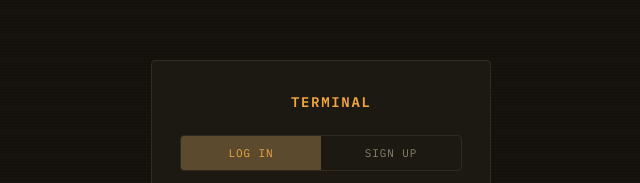
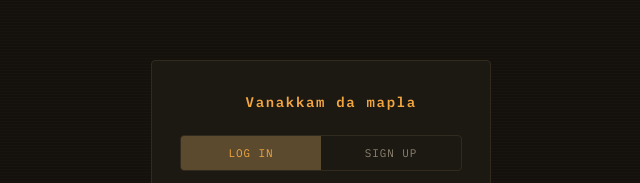
Before and after one commit to Munishh-M/ai-assistant, a website: page public/index.html in a window 1280 px wide. Shown: the part 150-333 px from the top of the page, without its empty margins (319-959 px from the left). Drawn offline with Linux system fonts and the light colour scheme.

Commit message:
Update index.html

```diff
--- a/public/index.html
+++ b/public/index.html
@@ -12,7 +12,7 @@
     <div class="auth-card">
       <div class="brand">
         <span class="brand-mark">▍</span>
-        <span class="brand-name">TERMINAL</span>
+        <span class="brand-name"> Vanakkam da mapla </span>
       </div>
 
       <div class="auth-tabs">
```
